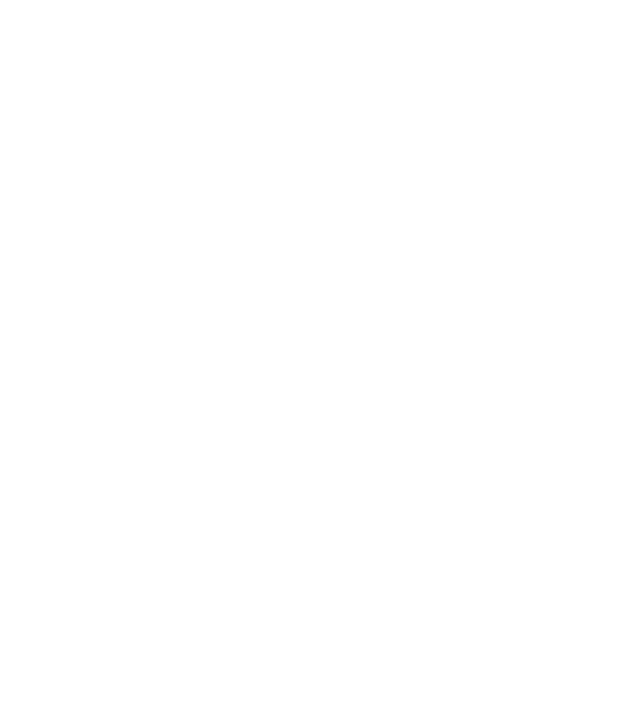
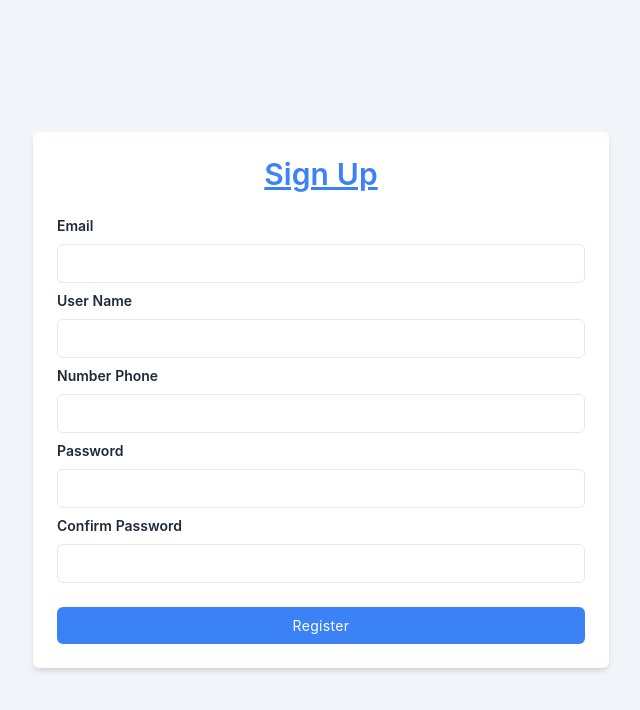
Before and after one commit to ndkhanh99/documentReviewWebsite, a React (Create React App) app in the folder admin/: page /client/register in a window 1280 px wide. Before the commit this address had no page. Shown: the top 710 px of the page, without its empty margins (319-959 px from the left). Built offline with nearby package versions, Linux system fonts and the light colour scheme.

Commit message:
create login adn register component

```diff
--- a/admin/src/Components/ShowFile/AllFiles.jsx
+++ b/admin/src/Components/ShowFile/AllFiles.jsx
@@ -49,7 +49,7 @@
                                     <img src="/images/pdfexample.gif" width={300} height={350} alt="Logo" />
                                     <p className='item-name'>{item.name}</p>
                                 </a> */}
-                                <Link to="/files/details" state={{ data: item.name }}
+                                <Link to="/files/details" state={{ data: item.code }}
                                 >
                                     <img src="/images/pdfexample.gif" width={300} height={350} alt="Logo" />
                                 </Link>
--- a/admin/src/Components/ShowFile/AllFiles.scss
+++ b/admin/src/Components/ShowFile/AllFiles.scss
@@ -30,6 +30,10 @@
     margin-top: 30px;
 
     .react-pdf__Document {
+
+        border-style: solid;
+        border-color: blue;
+
         .react-pdf__Page {
             margin-top: 20px;
             margin-bottom: 20px;
--- /dev/null
+++ b/admin/src/Pages/ClientRoute/ClientLogin.jsx
@@ -0,0 +1,65 @@
+import React from 'react';
+
+export default function ClientLogin() {
+    return (
+        <div className="relative flex flex-col justify-center min-h-screen overflow-hidden bg-slate-100">
+            <div className="w-full p-6 m-auto bg-white rounded-md shadow-md lg:max-w-xl">
+                <h1 className="text-3xl font-semibold text-center text-blue-500 underline">
+                    Sign in
+                </h1>
+                <form className="mt-6">
+                    <div className="mb-2">
+                        <label
+                            for="email"
+                            className="block text-sm font-semibold text-gray-800"
+                        >
+                            Email
+                        </label>
+                        <input
+                            type="email"
+                            name="email"
+                            className="block w-full px-4 py-2 mt-2 text-purple-700 bg-white border rounded-md focus:border-purple-400 focus:ring-purple-300 focus:outline-none focus:ring focus:ring-opacity-40"
+                        />
+                    </div>
+                    <div className="mb-2">
+                        <label
+                            for="password"
+                            className="block text-sm font-semibold text-gray-800"
+                        >
+                            Password
+                        </label>
+                        <input
+                            type="password"
+                            name="password"
+                            className="block w-full px-4 py-2 mt-2 text-purple-700 bg-white border rounded-md focus:border-purple-400 focus:ring-purple-300 focus:outline-none focus:ring focus:ring-opacity-40"
+                        />
+                    </div>
+                    <a
+                        href="/client/login"
+                        className="text-xs hover:underline"
+                    >
+                        Forget Password?
+                    </a>
+                    <div className="mt-6">
+                        <button
+                            type="submit"
+                            className="w-full px-4 py-2 tracking-wide text-white transition-colors duration-200 transform bg-blue-500 rounded-md hover:bg-blue-700 focus:outline-none focus:bg-blue-700">
+                            Login
+                        </button>
+                    </div>
+                </form>
+
+                <p className="mt-8 text-xs font-light text-center text-gray-700">
+                    {" "}
+                    Don't have an account?{" "}
+                    <a
+                        href="/client/register"
+                        className="font-medium hover:underline"
+                    >
+                        Sign up
+                    </a>
+                </p>
+            </div>
+        </div>
+    );
+}
--- /dev/null
+++ b/admin/src/Pages/ClientRoute/ClientRegister.jsx
@@ -0,0 +1,82 @@
+import React from 'react';
+
+export default function ClientRegister() {
+    return (
+        <div className="relative flex flex-col justify-center min-h-screen overflow-hidden bg-slate-100">
+            <div className="w-full p-6 m-auto bg-white rounded-md shadow-md lg:max-w-xl">
+                <h1 className="text-3xl font-semibold text-center text-blue-500 underline">
+                    Sign Up
+                </h1>
+                <form className="mt-6">
+                    <div className="mb-2">
+                        <label
+                            className="block text-sm font-semibold text-gray-800"
+                        >
+                            Email
+                        </label>
+                        <input
+                            type="email"
+                            name="email"
+                            className="block w-full px-4 py-2 mt-2 text-purple-700 bg-white border rounded-md focus:border-purple-400 focus:ring-purple-300 focus:outline-none focus:ring focus:ring-opacity-40"
+                        />
+                    </div>
+                    <div className="mb-2">
+                        <label
+                            className="block text-sm font-semibold text-gray-800"
+                        >
+                            User Name
+                        </label>
+                        <input
+                            type="text"
+                            name="username"
+                            className="block w-full px-4 py-2 mt-2 text-purple-700 bg-white border rounded-md focus:border-purple-400 focus:ring-purple-300 focus:outline-none focus:ring focus:ring-opacity-40"
+                        />
+                    </div>
+                    <div className="mb-2">
+                        <label
+                            className="block text-sm font-semibold text-gray-800"
+                        >
+                            Number Phone
+                        </label>
+                        <input
+                            type="number"
+                            name="number"
+                            className="block w-full px-4 py-2 mt-2 text-purple-700 bg-white border rounded-md focus:border-purple-400 focus:ring-purple-300 focus:outline-none focus:ring focus:ring-opacity-40"
+                        />
+                    </div>
+                    <div className="mb-2">
+                        <label
+                            className="block text-sm font-semibold text-gray-800"
+                        >
+                            Password
+                        </label>
+                        <input
+                            type="password"
+                            name="password"
+                            className="block w-full px-4 py-2 mt-2 text-purple-700 bg-white border rounded-md focus:border-purple-400 focus:ring-purple-300 focus:outline-none focus:ring focus:ring-opacity-40"
+                        />
+                    </div>
+                    <div className="mb-2">
+                        <label
+                            className="block text-sm font-semibold text-gray-800"
+                        >
+                            Confirm Password
+                        </label>
+                        <input
+                            type="password"
+                            name="password"
+                            className="block w-full px-4 py-2 mt-2 text-purple-700 bg-white border rounded-md focus:border-purple-400 focus:ring-purple-300 focus:outline-none focus:ring focus:ring-opacity-40"
+                        />
+                    </div>
+                    <div className="mt-6">
+                        <button
+                            type="submit"
+                            className="w-full px-4 py-2 tracking-wide text-white transition-colors duration-200 transform bg-blue-500 rounded-md hover:bg-blue-700 focus:outline-none focus:bg-blue-700">
+                            Register
+                        </button>
+                    </div>
+                </form>
+            </div>
+        </div>
+    );
+}
--- a/admin/src/Pages/Navigation.jsx
+++ b/admin/src/Pages/Navigation.jsx
@@ -6,13 +6,17 @@
 import Files from './Files'
 import FileDetails from '../Components/ShowFile/FileDetails'
 import ClientHome from './ClientRoute/ClientHome'
+import ClientLogin from './ClientRoute/ClientLogin'
+import ClientRegister from './ClientRoute/ClientRegister'
 
 export default function Navigation(props) {
 
 
     return (
         <Routes >
-            <Route path='/' element={<ClientHome/>}/>
+            <Route path='/' element={<ClientHome />} />
+            <Route path='/client/login' element={<ClientLogin />} />
+            <Route path='/client/register' element={<ClientRegister />} />
             <Route path="admin/" element={<Home />} />
             <Route exact path="admin/login" element={<Login />} />
             <Route path="class/:id" element={<Class />} />
```
Also changed, not shown: admin/src/Components/ShowFile/FileDetails.jsx (+61 -3 lines), 1 other file (tests, documents, lock files or other folders).
